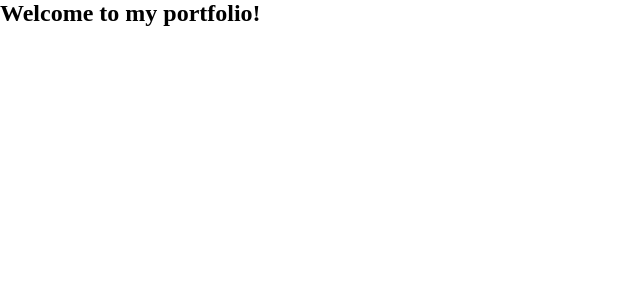
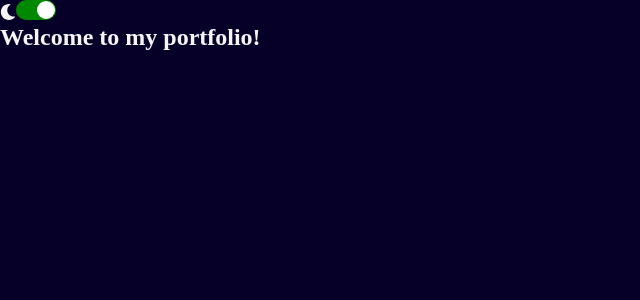
Before and after one commit to zakiyousufi/portfolio, a React (Create React App) app: page / in a window 1280 px wide. Shown: the top 300 px of the page, without its empty margins (0-640 px from the left). Built offline with nearby package versions, Linux system fonts and the light colour scheme.

Commit message:
Add chenge them method

```diff
--- a/src/App.css
+++ b/src/App.css
@@ -10,3 +10,18 @@
   --second-color: #5bc0eb;
   --third-color: #ffae00;
 }
+
+.app {
+  width: 100%;
+  height: 100vh;
+}
+
+#dark {
+  background: var(--main-dark-color);
+  color: var(--main-light-color);
+}
+
+#light {
+  background: var(--main-light-color);
+  color: var(--main-dark-color);
+}
--- a/src/App.js
+++ b/src/App.js
@@ -1,10 +1,36 @@
+import ReactSwitch from "react-switch";
+import { createContext, useState } from "react";
+import HomePage from './components/Home';
+import { FiSun } from 'react-icons/fi';
+import { FaMoon } from 'react-icons/fa';
 import './App.css';
-import HomePage from './components/Home';
+export const ThemeContext = createContext(null);
 
-const App = () => (
-  <div className='app'>
-    <HomePage />
-  </div>
-);
+function App() {
+  const [theme, setTheme] = useState("dark");
+  const toggleTheme = () => {
+    setTheme((curr) => (curr === "dark" ? "light" : "dark"));
+  };
+  return (
+    <ThemeContext.Provider value = {
+          { theme, toggleTheme } } >
+      <div className = 'app' id={theme}>
+        <div className="switch">
+          <label> {theme === "dark" ? <FaMoon /> : <FiSun />}</label>
+          <ReactSwitch
+            onChange={toggleTheme}
+            checked={theme === "dark"}
+            checkedIcon={false}
+            uncheckedIcon={false}
+            height={20}
+            width={40}
+            offColor="#ffae00"
+          />
+        </div>
+        <HomePage />
+      </div>
+    </ThemeContext.Provider>
+  );
+};
 
 export default App;
```
